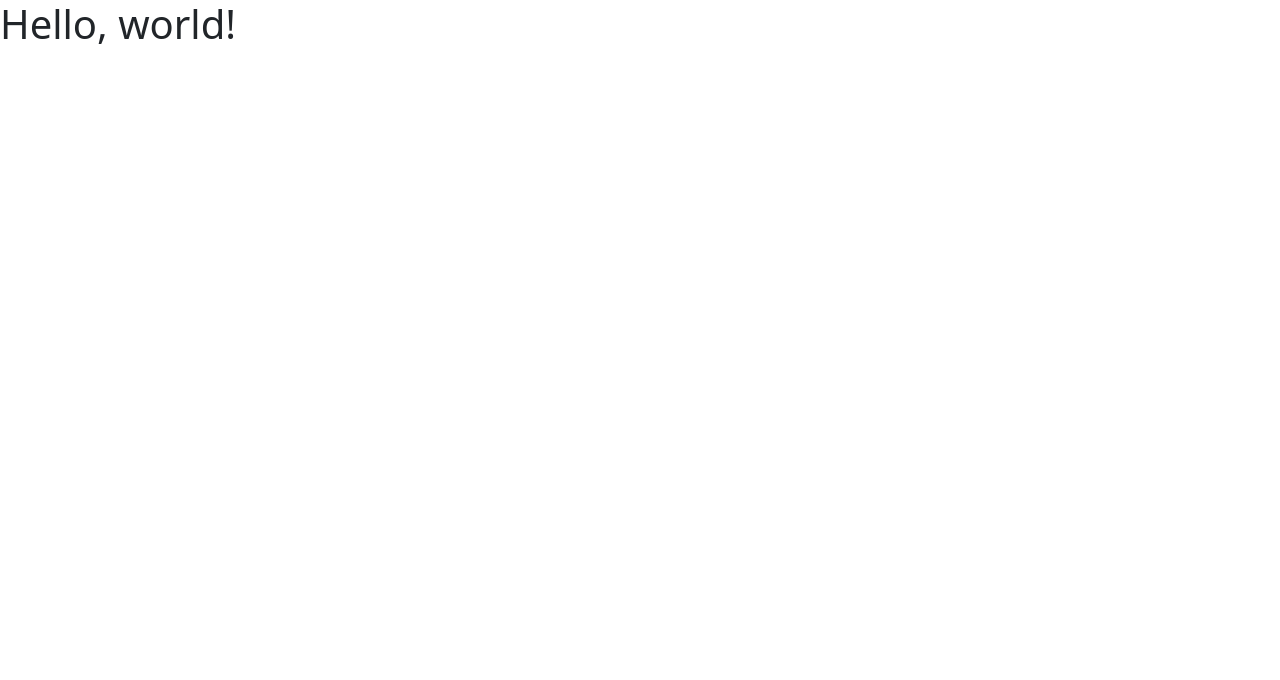
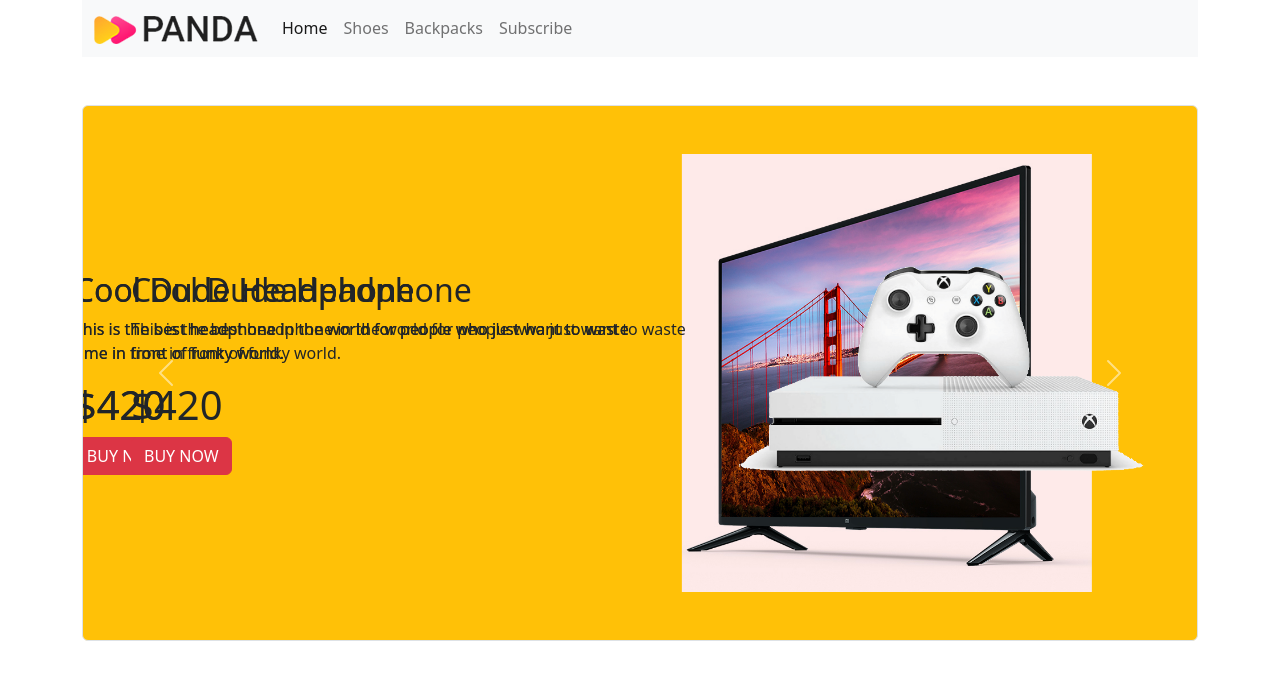
Before and after one commit to nafizwalide/panda-commerce-practise, a plain HTML site: page index.html in a window 1280 px wide. Drawn offline with nearby package versions, Linux system fonts and the light colour scheme.

Commit message:
header add

```diff
--- a/index.html
+++ b/index.html
@@ -10,7 +10,109 @@
 </head>
 
 <body>
-    <h1>Hello, world!</h1>
+    <header class="container">
+        <nav class="navbar navbar-expand-lg bg-light">
+            <div class="container">
+                <a class="navbar-brand" href="#"><img src="images/logo.png" alt=""></a>
+                <button class="navbar-toggler" type="button" data-bs-toggle="collapse"
+                    data-bs-target="#navbarSupportedContent" aria-controls="navbarSupportedContent"
+                    aria-expanded="false" aria-label="Toggle navigation">
+                    <span class="navbar-toggler-icon"></span>
+                </button>
+                <div class="collapse navbar-collapse" id="navbarSupportedContent">
+                    <ul class="navbar-nav me-auto mb-2 mb-lg-0">
+                        <li class="nav-item">
+                            <a class="nav-link active" aria-current="page" href="#">Home</a>
+                        </li>
+                        <li class="nav-item">
+                            <a class="nav-link" href="#">Shoes</a>
+                        </li>
+                        <li class="nav-item">
+                            <a class="nav-link" href="#">Backpacks</a>
+                        </li>
+                        <li class="nav-item">
+                            <a class="nav-link" href="#">Subscribe</a>
+                        </li>
+                    </ul>
+                </div>
+            </div>
+        </nav>
+        <!-- Slider starts -->
+        <section class="mt-5">
+            <div id="carouselExampleControls" class="carousel slide" data-bs-ride="carousel">
+                <div class="carousel-inner bg-warning border rounded p-5">
+                    <div class="carousel-item active ">
+                        <div class="row">
+                            <div class="col-lg-7 d-flex align-items-center">
+                                <div>
+                                    <h2>Cool Dude Headphone</h2>
+                                    <p>This is the best headphone in the world for people who just want to waste time in
+                                        front of funky world.</p>
+                                    <h1>$420</h1>
+                                    <div class="btn btn-danger">
+                                        BUY NOW
+                                    </div>
+                                </div>
+                            </div>
+                            <div class="col-lg-5">
+                                <img src="images/banner-images/headphone.png" class="d-block w-100" alt="...">
+                            </div>
+                        </div>
+                    </div>
+                    <div class="carousel-item active ">
+                        <div class="row">
+                            <div class="col-lg-7 d-flex align-items-center">
+                                <div>
+                                    <h2>Cool Dude Headphone</h2>
+                                    <p>This is the best headphone in the world for people who just want to waste time in
+                                        front of funky world.</p>
+                                    <h1>$420</h1>
+                                    <div class="btn btn-danger">
+                                        BUY NOW
+                                    </div>
+                                </div>
+                            </div>
+                            <div class="col-lg-5">
+                                <img src="images/banner-images/tv.png" class="d-block w-100" alt="...">
+                            </div>
+                        </div>
+                    </div>
+                    <div class="carousel-item active ">
+                        <div class="row">
+                            <div class="col-lg-7 d-flex align-items-center">
+                                <div>
+                                    <h2>Cool Dude Headphone</h2>
+                                    <p>This is the best headphone in the world for people who just want to waste time in
+                                        front of funky world.</p>
+                                    <h1>$420</h1>
+                                    <div class="btn btn-danger">
+                                        BUY NOW
+                                    </div>
+                                </div>
+                            </div>
+                            <div class="col-lg-5">
+                                <img src="images/banner-images/xbox.png" class="d-block w-100" alt="...">
+                            </div>
+                        </div>
+                    </div>
+
+                </div>
+
+                <button class="carousel-control-prev" type="button" data-bs-target="#carouselExampleControls"
+                    data-bs-slide="prev">
+                    <span class="carousel-control-prev-icon" aria-hidden="true"></span>
+                    <span class="visually-hidden">Previous</span>
+                </button>
+                <button class="carousel-control-next" type="button" data-bs-target="#carouselExampleControls"
+                    data-bs-slide="next">
+                    <span class="carousel-control-next-icon" aria-hidden="true"></span>
+                    <span class="visually-hidden">Next</span>
+                </button>
+            </div>
+
+        </section>
+        <!-- slider ends -->
+    </header>
 
 
 
```
